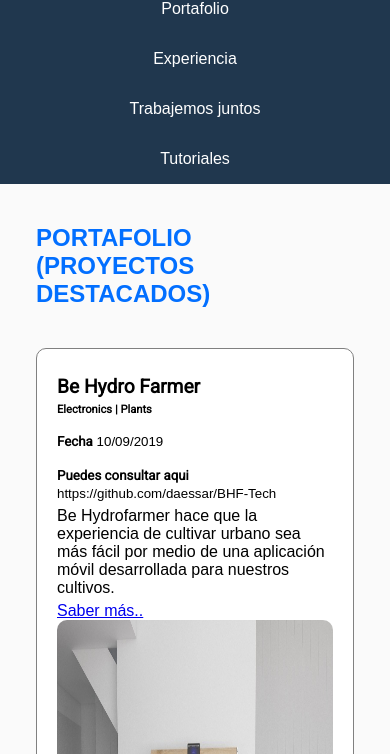
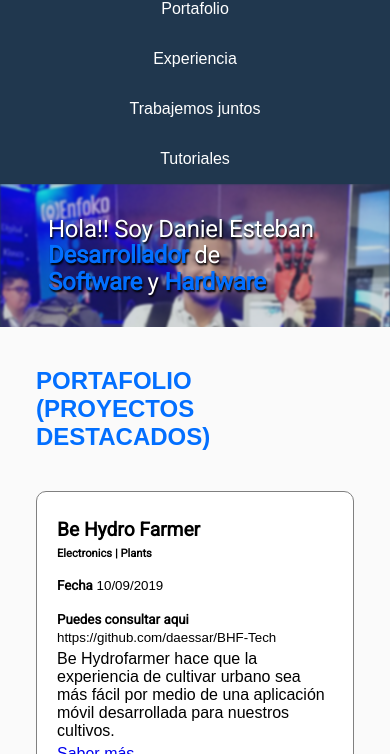
Before and after one commit to daessar/my-website, a plain HTML site: page index.html in a window 390 px wide. Shown: the part 90-844 px from the top of the page. Drawn offline with Linux system fonts and the light colour scheme.

Commit message:
Reparo el error de la imagen en proyectos destacados y responsivo en hero

```diff
--- a/css/style.css
+++ b/css/style.css
@@ -113,13 +113,13 @@ figure {
   font-family: "Roboto", sans-serif;
 }
 .project-details {
-  width: 500px;
+  width: 450px;
 }
 .project-cointener {
   width: auto;
 }
 .project-imageContainer {
-  width: auto;
+  width: 500px;
 }
 .project-image {
   border-radius: 10px;
@@ -235,11 +235,37 @@ figure {
   .container {
     padding: 0 1em;
   }
+  .hero {
+    height: auto;
+    position: relative;
+    overflow: hidden;
+    padding: 2em;
+  }
+  h1 {
+    font-size: 2em;
+    z-index: 2;
+    text-shadow: 1px 2px 2px #000;
+  }
+  .hero-image {
+    position: absolute;
+    z-index: 1;
+    left: 0;
+    right: 0;
+    top: 0;
+    bottom: 0;
+    width: 100%;
+  }
+  .hero-image {
+    filter: opacity(80%) blur(1px);
+  }
 }
 @media screen and (max-width: 767px) {
   .header {
     display: block;
     height: auto;
+  }
+  h1 {
+    text-shadow: 1px 2px 2px #000;
   }
   .header ol {
     display: block;
@@ -300,10 +326,17 @@ figure {
   .event img {
     width: 100%;
   }
+  .hero-image {
+    filter: opacity(80%) blur(1px);
+  }
 }
 @media screen and (max-width: 480px) {
   .project-details {
     font-size: 1em;
+  }
+  h1 {
+    font-size: 1.5em;
+    text-shadow: 1px 2px 2px #000;
   }
   .event-details {
     margin: -2em, 0.5em 0.5em;
@@ -321,6 +354,19 @@ figure {
   .form-email h3 {
     margin-top: 0;
   }
+  .hero-image {
+    filter: opacity(80%) blur(1px);
+  }
 }
 @media screen and (max-width: 320px) {
+  h1 {
+    font-size: 1.3em;
+    text-shadow: 1px 2px 2px #000;
+  }
+  .hero {
+    padding: 1em 1em;
+  }
+  .hero-image {
+    filter: opacity(80%) blur(1px);
+  }
 }
--- a/index.html
+++ b/index.html
@@ -44,7 +44,7 @@
       </div>
     </header>
     <!-- Seccion de presentancion e imagen inicial de perfil normalmente conocidad como hero -->
-    <!-- <section class="hero">
+    <section class="hero">
       <div class="container">
         <h1>
           Hola!! Soy Daniel Esteban
@@ -64,7 +64,7 @@
           alt="Imagen de perfil"
         />
       </div>
-    </section> -->
+    </section>
     <!-- Seccion de portafolio donde muestro los proyectos destacados -->
     <section id="portafolio" class="portfolio">
       <div class="container">
```
